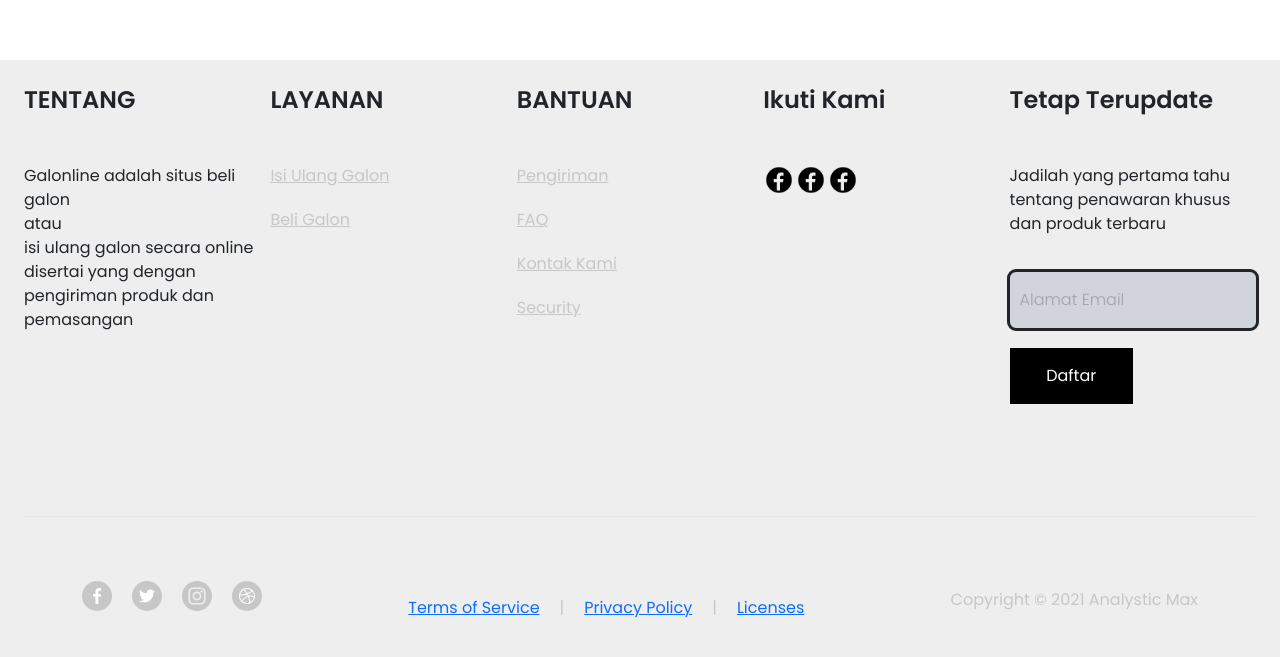
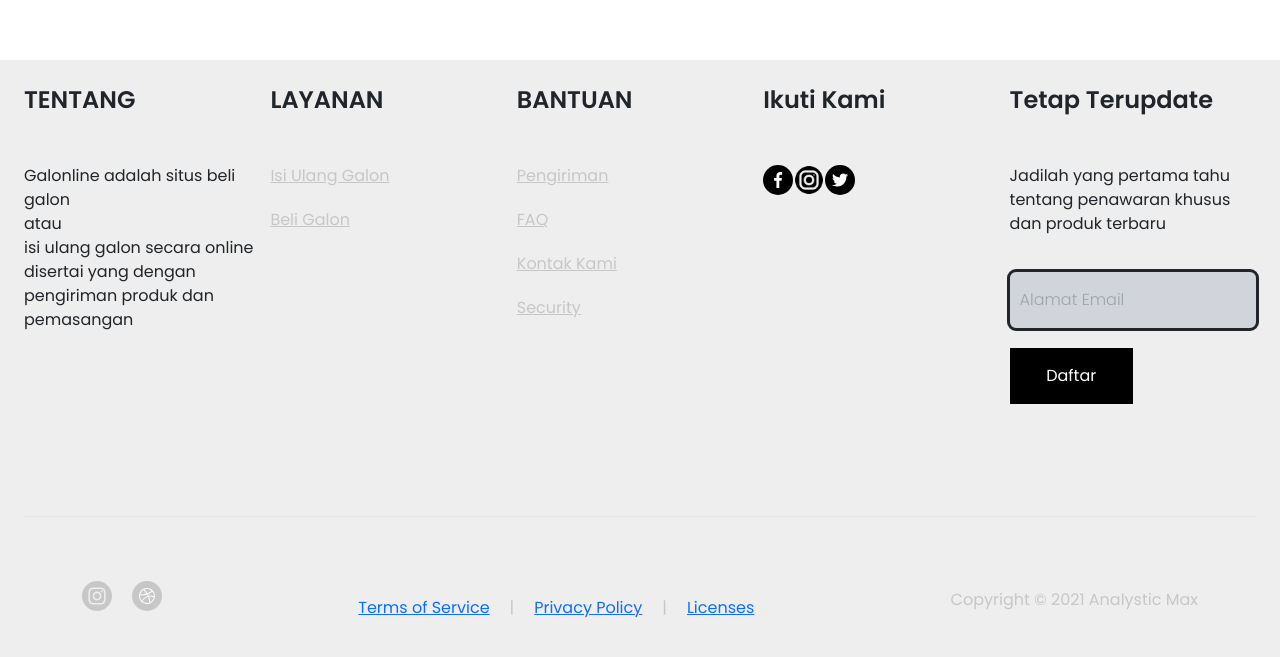
Before and after one commit to Maxainn21/galonline, a React (Create React App) app: page /home in a window 1280 px wide. Shown: the part 1916-2573 px from the top of the page. Built offline with nearby package versions, Linux system fonts and the light colour scheme.

Commit message:
change svg

```diff
--- a/src/parts/Footer.js
+++ b/src/parts/Footer.js
@@ -93,56 +93,6 @@ export default function Footer() {
         <div className="container mx-auto flex  pt-12 flex-col lg:flex-row items-center space-y-5 lg:space-y-0">
           <div className="flex title-font font-medium items-center cursor-pointer text-gray-900 mb-4 lg:mb-0 md:mb-0 space-x-5">
             <svg
-              className="social-media-c"
-              width="30"
-              height="30"
-              viewBox="0 0 30 30"
-              fill="none"
-              xmlns="http://www.w3.org/2000/svg">
-              <circle cx="15" cy="15" r="15" fill="#C7C7C7" />
-              <g clip-path="url(#clip0)">
-                <path
-                  d="M17.6648 9.65667H19.1254V7.11267C18.8734 7.078 18.0068 7 16.9974 7C14.8914 7 13.4488 8.32467 13.4488 10.7593V13H11.1248V15.844H13.4488V23H16.2981V15.8447H18.5281L18.8821 13.0007H16.2974V11.0413C16.2981 10.2193 16.5194 9.65667 17.6648 9.65667V9.65667Z"
-                  fill="white"
-                />
-              </g>
-              <defs>
-                <clipPath id="clip0">
-                  <rect
-                    width="16"
-                    height="16"
-                    fill="white"
-                    transform="translate(7 7)"
-                  />
-                </clipPath>
-              </defs>
-            </svg>
-            <svg
-              className="social-media-c"
-              width="30"
-              height="30"
-              viewBox="0 0 30 30"
-              fill="none"
-              xmlns="http://www.w3.org/2000/svg">
-              <circle cx="15" cy="15" r="15" fill="#C7C7C7" />
-              <g clip-path="url(#clip0)">
-                <path
-                  d="M23 10.039C22.405 10.3 21.771 10.473 21.11 10.557C21.79 10.151 22.309 9.513 22.553 8.744C21.919 9.122 21.219 9.389 20.473 9.538C19.871 8.897 19.013 8.5 18.077 8.5C16.261 8.5 14.799 9.974 14.799 11.781C14.799 12.041 14.821 12.291 14.875 12.529C12.148 12.396 9.735 11.089 8.114 9.098C7.831 9.589 7.665 10.151 7.665 10.756C7.665 11.892 8.25 12.899 9.122 13.482C8.595 13.472 8.078 13.319 7.64 13.078C7.64 13.088 7.64 13.101 7.64 13.114C7.64 14.708 8.777 16.032 10.268 16.337C10.001 16.41 9.71 16.445 9.408 16.445C9.198 16.445 8.986 16.433 8.787 16.389C9.212 17.688 10.418 18.643 11.852 18.674C10.736 19.547 9.319 20.073 7.785 20.073C7.516 20.073 7.258 20.061 7 20.028C8.453 20.965 10.175 21.5 12.032 21.5C18.068 21.5 21.368 16.5 21.368 12.166C21.368 12.021 21.363 11.881 21.356 11.742C22.007 11.28 22.554 10.703 23 10.039Z"
-                  fill="white"
-                />
-              </g>
-              <defs>
-                <clipPath id="clip0">
-                  <rect
-                    width="16"
-                    height="16"
-                    fill="white"
-                    transform="translate(7 7)"
-                  />
-                </clipPath>
-              </defs>
-            </svg>
-            <svg
               className="social-media-p"
               width="30"
               height="30"
@@ -188,6 +138,7 @@ export default function Footer() {
               </defs>
             </svg>
           </div>
+
           <nav className="mx-auto flex flex-wrap items-center text-base justify-center space-x-5">
             <a href="" className="footer-link">
               Terms of Service
```
Also changed, not shown: src/assets/FacebookCircled.svg, src/assets/TwitterCircled.svg.
